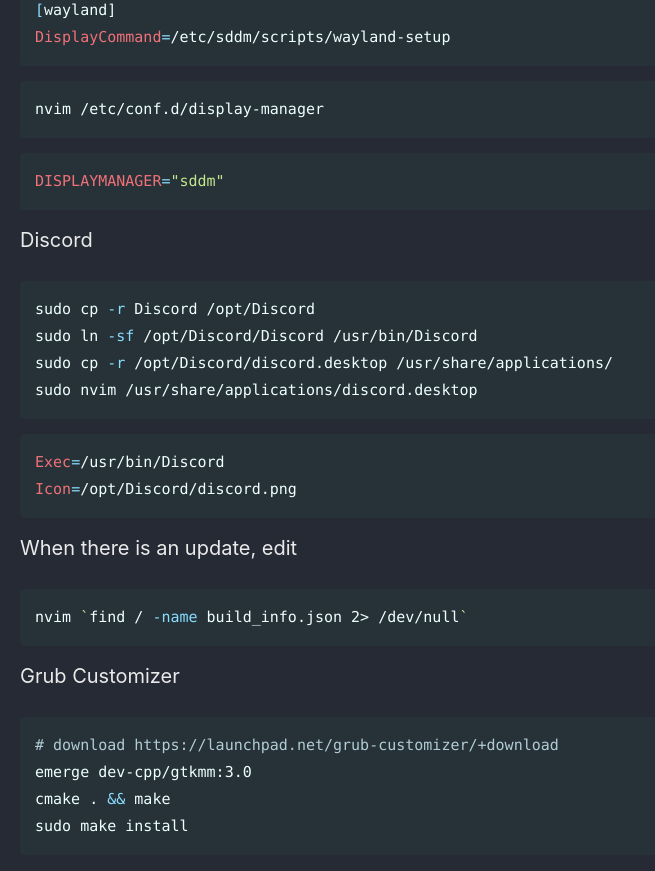
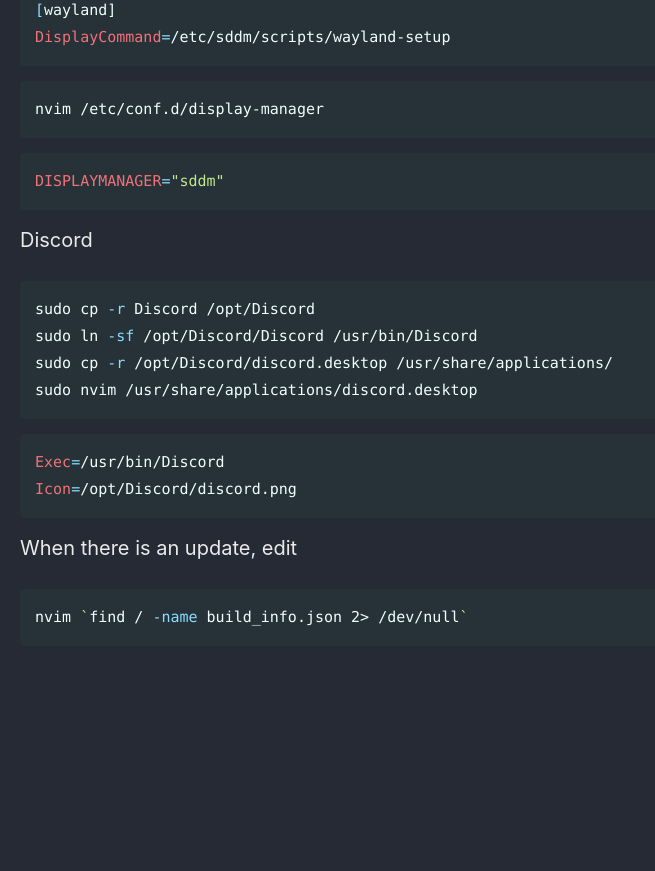
Before and after one commit to Connor-McCartney/Connor-McCartney.github.io, a Jekyll site: the page built from _pages/misc/gentoo.md, in a window 1280 px wide and 900 px high, scrolled down 6900 px. Shown: the top 871 px of the window, without its empty margins (0-655 px from the left). Built offline with Jekyll 4.4.1, drawn with Linux system fonts in a browser that asks for light colours; cached includes are drawn as plain includes; after the commit the page ends 7591 px from its top, so only the background shows below that.

Commit message:
Update gentoo.md

````diff
--- a/_pages/misc/gentoo.md
+++ b/_pages/misc/gentoo.md
@@ -335,13 +335,3 @@ When there is an update, edit
 ```bash
 nvim `find / -name build_info.json 2> /dev/null`
 ```
-
-
-Grub Customizer
-
-```bash
-# download https://launchpad.net/grub-customizer/+download
-emerge dev-cpp/gtkmm:3.0
-cmake . && make
-sudo make install
-```
````
